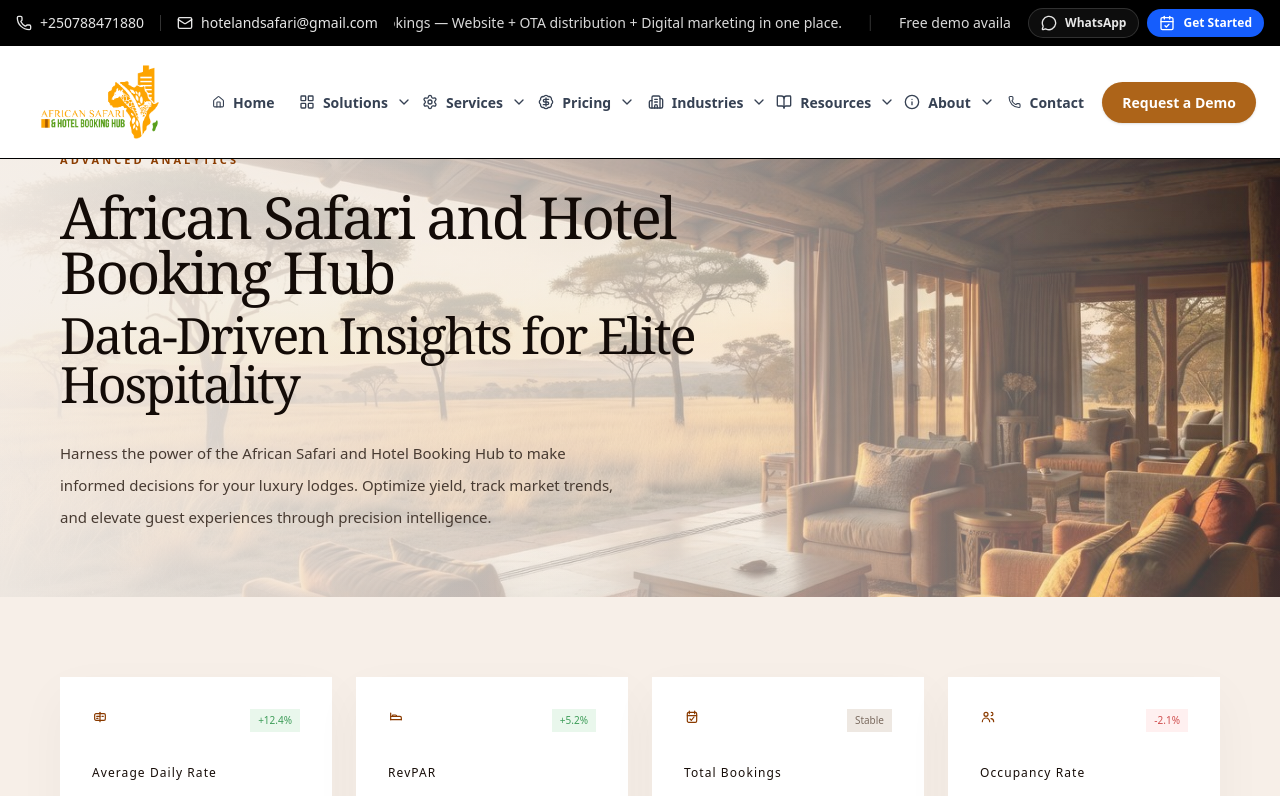
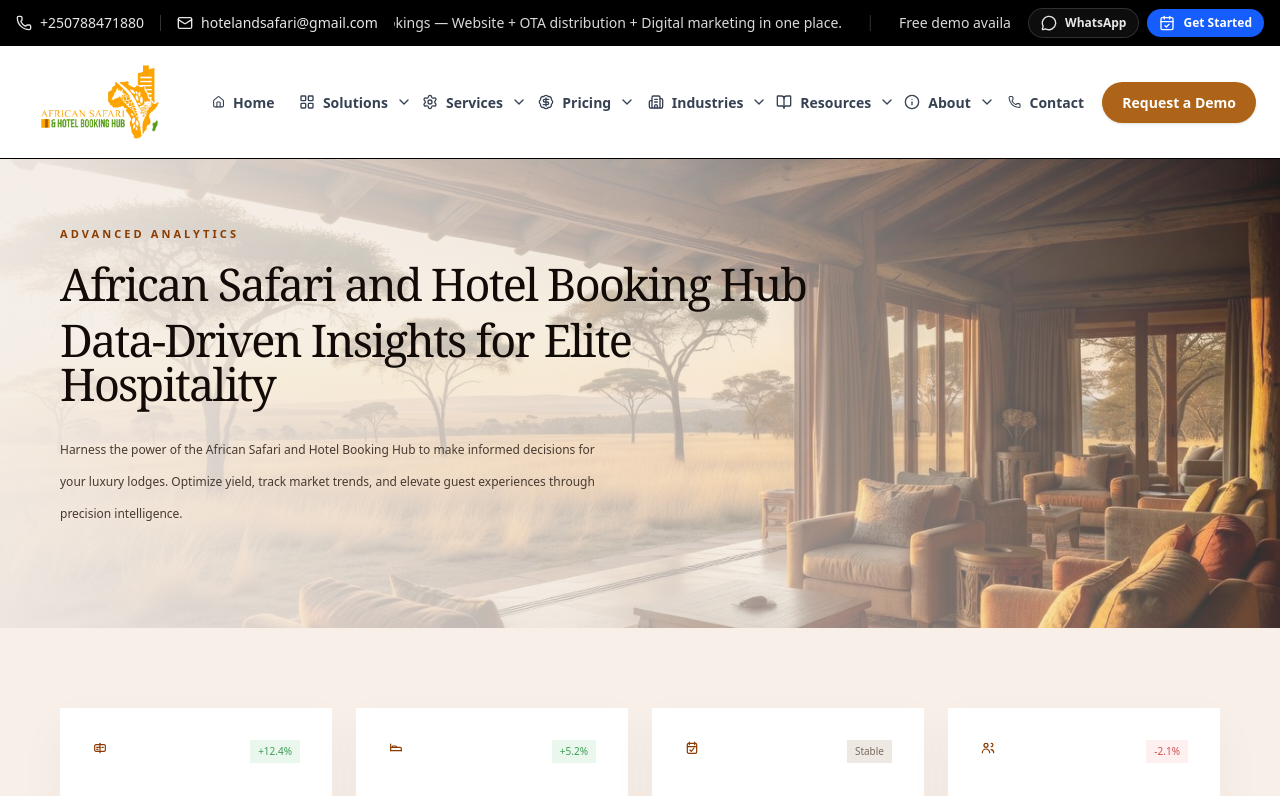
Before and after one commit to shyakabriella/African-safari-Hub, a Next.js app: page /solutions/analytics in a window 1280 px wide. Shown: the top 796 px of the page. Built offline with nearby package versions, Linux system fonts and the light colour scheme.

Commit message:
saved & complete

```diff
--- a/src/app/solutions/analytics/page.tsx
+++ b/src/app/solutions/analytics/page.tsx
@@ -124,7 +124,7 @@ function Page() {
     <main className="min-h-screen bg-[#f7efe8] text-[#170d08]">
 
 
-      <section id="top" className="relative isolate min-h-[510px] overflow-hidden lg:min-h-[500px]">
+      <section id="top" className="relative isolate min-h-[510px] overflow-hidden lg:min-h-[500px] mt-10">
         <img
           className="hero-image absolute inset-0 h-full w-full object-cover"
           src="/images/hospitality-hero-lodge.jpg"
@@ -137,13 +137,13 @@ function Page() {
           <p className="mb-5 text-[11px] font-semibold uppercase tracking-[0.28em] text-[#8b3c00]">
             Advanced Analytics
           </p>
-          <p className="mb-3 max-w-[760px] font-serif text-[38px] leading-[0.95] tracking-[-0.04em] text-[#130b07] sm:text-[50px] lg:text-[58px]">
+          <p className="mb-3 max-w-[760px] font-serif text-[30px] leading-[0.95] tracking-[-0.04em] text-[#130b07] sm:text-[40px] lg:text-[45px]">
             African Safari and Hotel Booking Hub
           </p>
-          <h1 className="max-w-[650px] font-serif text-[34px] leading-[0.98] tracking-[-0.04em] text-[#130b07] sm:text-[45px] lg:text-[50px]">
+          <h1 className="max-w-[650px] font-serif text-[30px] leading-[0.98] tracking-[-0.04em] text-[#130b07] sm:text-[40px] lg:text-[45px]">
             Data-Driven Insights for Elite Hospitality
           </h1>
-          <p className="mt-7 max-w-[560px] text-[15px] leading-8 text-[#473a31]">
+          <p className="mt-7 max-w-[560px] text-[12px] leading-8 text-[#473a31]">
             Harness the power of the African Safari and Hotel Booking Hub to make informed decisions for your luxury lodges. Optimize yield, track market trends, and elevate guest experiences through precision intelligence.
           </p>
         </div>
--- a/src/components/footer/SiteFooter.tsx
+++ b/src/components/footer/SiteFooter.tsx
@@ -21,7 +21,7 @@ const C = {
 };
 
 const SOLUTIONS = [
-  { label: "Hotel Website + Booking Engine", href: "/solutions/website-booking" },
+  { label: "Hotel Website + Booking Engine", href: "/solutions/website" },
   { label: "450+ OTAs Distribution", href: "/solutions/otas" },
   { label: "Channel Manager", href: "/solutions/channel-manager" },
   { label: "Property Management System (PMS)", href: "/solutions/pms" },
--- a/src/components/home/HeroSection.tsx
+++ b/src/components/home/HeroSection.tsx
@@ -109,7 +109,7 @@ export default function HeroSection() {
               onMouseEnter={(e) => { e.currentTarget.style.backgroundColor = BRAND.orangeDark; }}
               onMouseLeave={(e) => { e.currentTarget.style.backgroundColor = BRAND.orange; }}
             >
-              Get Started Free
+              Get Started
               <ArrowRight className="h-3 w-3 transition-transform group-hover:translate-x-0.5" />
             </Link>
 
--- a/src/components/home/LatestNews.tsx
+++ b/src/components/home/LatestNews.tsx
@@ -215,7 +215,7 @@ export default function LatestNews() {
         <div className="mt-8 h-px w-full bg-zinc-300/60" />
 
         {/* Trust story + awards image */}
-        <div className="mt-10">
+        {/* <div className="mt-10">
           <p
             className="mb-5 text-center text-[11px] font-bold tracking-[0.22em] uppercase"
             style={{ color: C.orange }}
@@ -242,7 +242,7 @@ export default function LatestNews() {
               </div>
             ))}
           </div>
-        </div>
+        </div> */}
 
 
 
--- a/src/components/home/NewsletterHero.tsx
+++ b/src/components/home/NewsletterHero.tsx
@@ -39,7 +39,7 @@ export default function NewsletterHero() {
         icon: MonitorCog,
         title: "Professional Website Development",
         desc: "Fast, modern, mobile-friendly website built to convert.",
-        href: "/solutions/website-booking",
+        href: "/solutions/website",
       },
       {
         icon: Globe,
@@ -174,7 +174,7 @@ export default function NewsletterHero() {
                 </Link>
 
                 <Link
-                  href="/pricing"
+                  href="/pricing/monthly-plans"
                   className="inline-flex items-center justify-center rounded-full px-7 py-4 text-sm font-semibold transition"
                   style={{
                     color: C.orange,
--- a/src/components/home/whatsnew/WhatsNewMain.tsx
+++ b/src/components/home/whatsnew/WhatsNewMain.tsx
@@ -284,7 +284,7 @@ export default function WhatsNewMain() {
         category: "Website + OTA Visibility",
         title:
           "Transform your hotel to online presence: boost bookings, save time, grow revenue.",
-        href: "/solutions/website-booking",
+        href: "/solutions/website",
         image:
           "https://images.unsplash.com/photo-1500530855697-b586d89ba3ee?auto=format&fit=crop&w=1600&q=70",
         author: "african safari and hotel booking hub Team",
```
